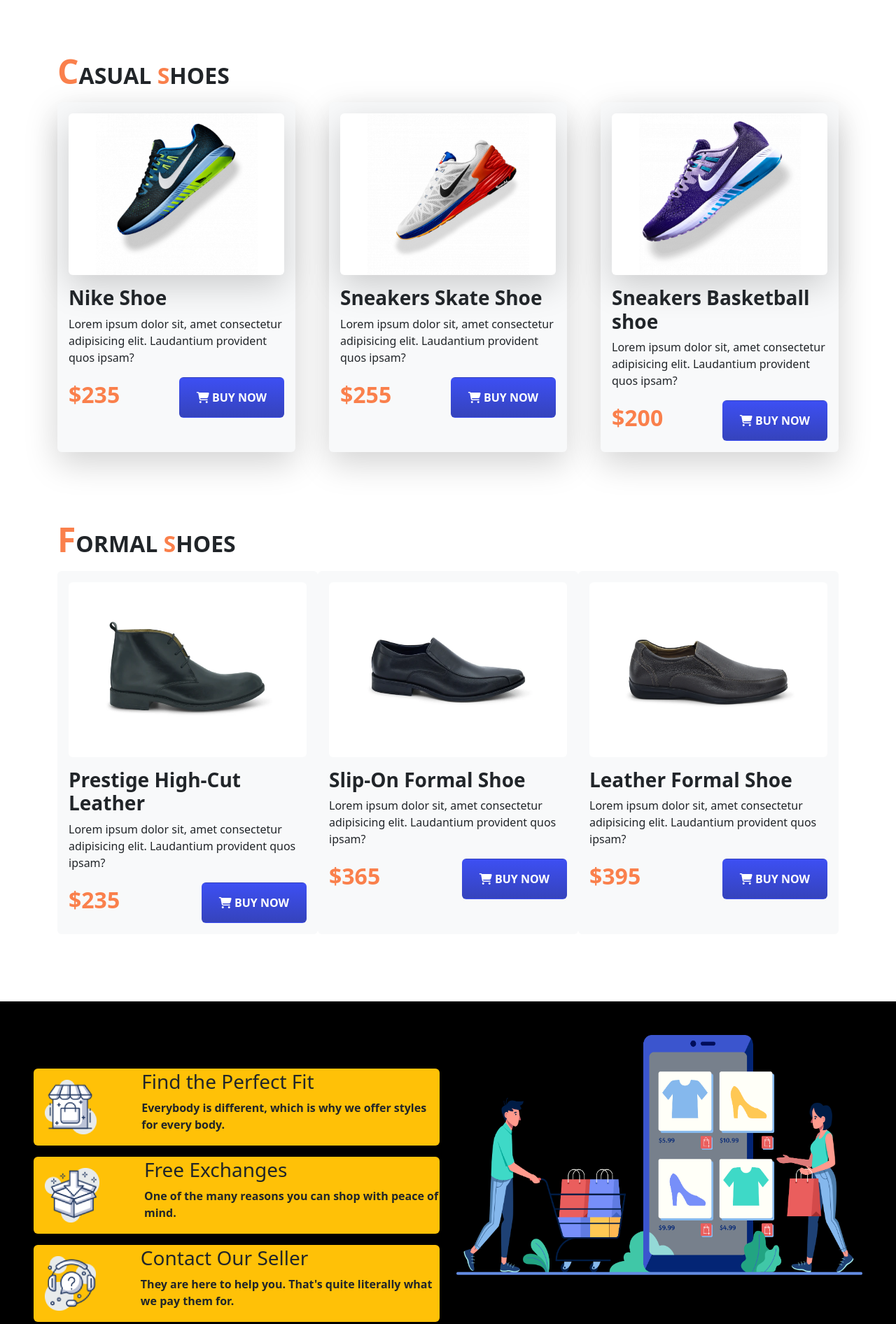
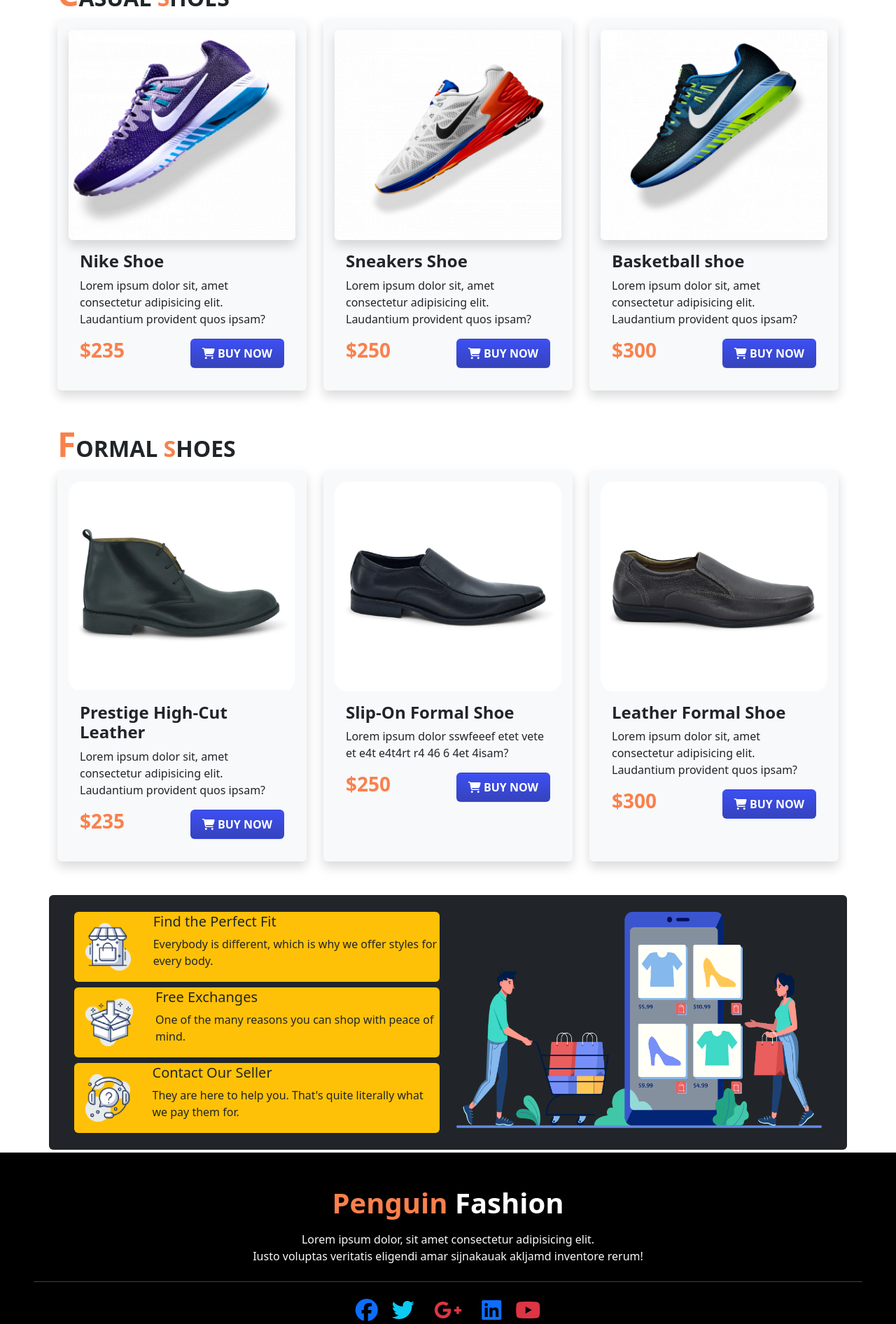
Before and after one commit to Jobayer109/Nike-fashion, a plain HTML site: page index.html in a window 1280 px wide. Shown: the part 636-2528 px from the top of the page at 70% size. Drawn offline with Linux system fonts and the light colour scheme.

Commit message:
almost done

```diff
--- a/index.html
+++ b/index.html
@@ -16,57 +16,53 @@
 
 <body>
     <!-- header start -->
-    <header class="banner-bg-image">
-        <nav class="navbar fixed-top navbar-expand-lg bg-light shadow p-3">
+    <header class="header-section" id="home">
+        <nav class="navbar fixed-top navbar-expand-lg bg-light shadow">
             <div class="container">
-                <img class="image-fluid w-25" src="./icons/Logo.png" alt="">
                 <button class="navbar-toggler" type="button" data-bs-toggle="collapse"
-                    data-bs-target="#navbarSupportedContent" aria-controls="navbarSupportedContent"
-                    aria-expanded="false" aria-label="Toggle navigation">
+                    data-bs-target="#navbarTogglerDemo03" aria-controls="navbarTogglerDemo03" aria-expanded="false"
+                    aria-label="Toggle navigation">
                     <span class="navbar-toggler-icon"></span>
                 </button>
-                <div class="collapse navbar-collapse   justify-content-end" id="navbarSupportedContent">
-                    <ul class="navbar-nav">
-                        <li class="nav-item">
-                            <a class="nav-link-active fw-bold banner-title-down text-decoration-none me-3 fs-5"
-                                aria-current="page" href="#home">Home</a>
+                <!-- <a class="navbar-brand" href="#home">Navbar</a> -->
+                <img class="image-fluid w-25 me-5" src="./icons/Logo.png" alt="">
+                <div class="collapse navbar-collapse  justify-content-end" id="navbarTogglerDemo03">
+                    <ul class="navbar-nav me-auto mb-2 mb-lg-0 ms-5 fw-semibold">
+                        <li class="nav-item ms-2">
+                            <a class="nav-link active" aria-current="page" href="#home">Home</a>
                         </li>
-                        <li class="nav-item">
-                            <a class="nav-link-active fw-bold banner-title-down text-decoration-none ms-3 me-3 fs-5"
-                                href="#casual-shoes">Casual Shoes</a>
+                        <li class="nav-item ms-2">
+                            <a class="nav-link active" href="#formal">Formal</a>
                         </li>
-                        <li class="nav-item">
-                            <a class="nav-link-active fw-bold banner-title-down text-decoration-none ms-3 me-3 fs-5"
-                                href="#formal-shoes">Formal Shoes</a>
+                        <li class="nav-item ms-2">
+                            <a class="nav-link active" href="#casual">Casual</a>
                         </li>
-                        <li class="nav-item">
-                            <a class="nav-link-active fw-bold banner-title-down text-decoration-none ms-3 me-3 fs-5"
-                                href="#services">Services</a>
-                        </li>
-                        <li class="nav-item">
-                            <a class="nav-link-active fw-bold banner-title-down text-decoration-none ms-3 fs-5"
-                                href="#contact-us">Contact Us</a>
+                        <li class="nav-item ms-2">
+                            <a class="nav-link active" href="#about">About</a>
                         </li>
                     </ul>
+                    <form class="d-flex" role="search">
+                        <input class="form-control me-2" type="search" placeholder="Search" aria-label="Search">
+                        <button class="btn btn-outline-success fw-bold" type="submit ">Search</button>
+                    </form>
                 </div>
             </div>
         </nav>
+        <section class="banner-section banner-bg-image shadow" id="home">
+            <div class="container text-center">
+                <div class="row row-cols-1 row-cols-md-2  mt-5  align-items-center justify-content-center">
+                    <div class="col text-start p-5">
+                        <h1><span class="banner-title-up display-4 fw-bold">NIKE REACT</span> <br> <span
+                                class="banner-title-down display-5 fw-bold">INFINITY RUN 2</span> </h1>
+                        <p>Lorem Ipsum is simply dummy text of <br> the printing
+                            and typesetting industry.</p>
+                        <button class="btn button-bg text-white fw-semibold px-3 py-2"> <i
+                                class="fa-solid fa-cart-shopping"></i> BUY NOW</button>
+                    </div>
+                    <div class="col">
+                        <img class="img-fluid" src="./images/Group 33092.png" alt="">
+                    </div>
 
-        <section class="banner-section" id="home">
-            <div class="container">
-                <div class="d-flex align-items-center justify-content-between mt-5 p-5">
-                    <div>
-                        <h1 class="fw-bold"> <span class="banner-title-up display-2 fw-bold">NIKE REACT</span> <br>
-                            <span class="text-white  display-4 fw-bold">INFINITY RUN 2</span>
-                        </h1>
-                        <p class="fw-normal mt-3 mb-4 text-light">Lorem Ipsum is simply dummy text of the printing <br>
-
-                            and typesetting industry.</p>
-                        <button class="btn button-bg text-white fw-semibold px-4 py-3"><i
-                                class="fa-solid fa-cart-shopping"></i> BUY
-                            NOW</button>
-                    </div>
-                    <img class="w-50" src="./images/Group 33092.png" alt="">
                 </div>
             </div>
         </section>
@@ -77,164 +73,181 @@
     <!-- main start  -->
     <main>
         <!-- Casual Shoes section Start  -->
-        <section class="Casual-shoes section" id="casual-shoes">
+        <section class="casual-shoes" id="casual">
             <div class="container">
-                <h2 class=" fw-bold mt-5 mb-3 "><span class="banner-title-up display-5 fw-bold">C</span>ASUAL <span
-                        class="banner-title-up fw-bold">S</span>HOES</h2>
+                <h2 class=" fw-bold"><span class="banner-title-up display-5  fw-bold">C</span>ASUAL <span
+                        class="banner-title-up">S</span>HOES</h2>
+                <div class="row row-cols-1 row-cols-md-2 row-cols-lg-3 g-4">
+                    <div class="col">
+                        <div class="card h-100 p-3 border-0 bg-light shadow">
+                            <img src="./images/resize-16589264671974024784casual1.png"
+                                class="card-img-top shadow rounded casual-shoes-img" alt="...">
+                            <div class="card-body">
+                                <h4 class="card-title fw-bold">Nike Shoe</h4>
+                                <p class="card-text">Lorem ipsum dolor sit, amet consectetur adipisicing elit.
+                                    Laudantium provident quos ipsam?</p>
+                                <div class="d-flex justify-content-between">
+                                    <h3 class="banner-title-up fw-bold">$235</h3>
+                                    <div>
+                                        <button class="btn button-bg text-white fw-semibold px-3 py-2"> <i
+                                                class="fa-solid fa-cart-shopping"></i> BUY NOW</button>
+                                    </div>
+                                </div>
+                            </div>
 
-                <div class="d-flex">
-                    <div class="bg-light p-3 rounded shadow-lg">
-                        <div>
-                            <div class="bg-white rounded text-center shadow-lg">
-                                <img class="w-75 " src="/images/resize-1658926524595339304casual3.png" alt="">
-                            </div>
-                            <h3 class="fw-bold mt-3">Nike Shoe</h3>
-                            <p>Lorem ipsum dolor sit, amet consectetur adipisicing elit. Laudantium provident quos
-                                ipsam?
-                            </p>
-                        </div>
-                        <div class="d-flex justify-content-between align-items-center">
-                            <h2 class="banner-title-up fw-bold">$235</h2>
-                            <button class="btn button-bg fw-semibold text-white px-4 py-3"><i
-                                    class="fa-solid fa-cart-shopping"></i> BUY NOW</button>
                         </div>
                     </div>
-                    <div class="bg-light p-3 rounded shadow-lg ms-5 me-5">
-                        <div>
-                            <div class="bg-white rounded text-center shadow-lg">
-                                <img class="w-75 " src="/images/resize-16589265001188981931casual2.png" alt="">
+                    <div class="col">
+                        <div class="card h-100 p-3 border-0 bg-light shadow">
+                            <img src="./images/resize-16589265001188981931casual2.png"
+                                class="card-img-top shadow rounded casual-shoes-img" alt="...">
+                            <div class="card-body">
+                                <h4 class="card-title fw-bold">Sneakers Shoe</h4>
+                                <p class="card-text">Lorem ipsum dolor sit, amet consectetur adipisicing elit.
+                                    Laudantium provident quos ipsam?</p>
+                                <div class="d-flex justify-content-between">
+                                    <h3 class="banner-title-up fw-bold">$250</h3>
+                                    <div>
+                                        <button class="btn button-bg text-white fw-semibold px-3 py-2"> <i
+                                                class="fa-solid fa-cart-shopping"></i> BUY NOW</button>
+                                    </div>
+                                </div>
                             </div>
-                            <h3 class="fw-bold mt-3">Sneakers Skate Shoe</h3>
-                            <p>Lorem ipsum dolor sit, amet consectetur adipisicing elit. Laudantium provident quos
-                                ipsam?
-                            </p>
-                        </div>
-                        <div class="d-flex justify-content-between align-items-center">
-                            <h2 class="banner-title-up fw-bold">$255</h2>
-                            <button class="btn button-bg fw-semibold text-white px-4 py-3"><i
-                                    class="fa-solid fa-cart-shopping"></i> BUY NOW</button>
+
                         </div>
                     </div>
-                    <div class="bg-light p-3 rounded shadow-lg">
-                        <div>
-                            <div class="bg-white rounded text-center shadow-lg">
-                                <img class="w-75 " src="/images/resize-16589264671974024784casual1.png" alt="">
+                    <div class="col">
+                        <div class="card h-100 p-3 border-0 bg-light shadow">
+                            <img src="./images/resize-1658926524595339304casual3.png"
+                                class="card-img-top shadow rounded casual-shoes-img" alt="...">
+                            <div class="card-body">
+                                <h4 class="card-title fw-bold">Basketball shoe</h4>
+                                <p class="card-text">Lorem ipsum dolor sit, amet consectetur adipisicing elit.
+                                    Laudantium provident quos ipsam?</p>
+                                <div class="d-flex justify-content-between">
+                                    <h3 class="banner-title-up fw-bold">$300</h3>
+                                    <div>
+                                        <button class="btn button-bg text-white fw-semibold px-3 py-2"> <i
+                                                class="fa-solid fa-cart-shopping"></i> BUY NOW</button>
+                                    </div>
+                                </div>
                             </div>
-                            <h3 class="fw-bold mt-3">Sneakers Basketball shoe</h3>
-                            <p>Lorem ipsum dolor sit, amet consectetur adipisicing elit. Laudantium provident quos
-                                ipsam?
-                            </p>
-                        </div>
-                        <div class="d-flex justify-content-between align-items-center">
-                            <h2 class="banner-title-up fw-bold">$200</h2>
-                            <button class="btn button-bg fw-semibold text-white px-4 py-3"><i
-                                    class="fa-solid fa-cart-shopping"></i> BUY NOW</button>
+
                         </div>
                     </div>
                 </div>
             </div>
+
         </section>
         <!-- Casual Shoes section end -->
         <br>
         <br>
+
         <!-- Formal Shoes section Start  -->
-        <section class="formal-shes section" id="formal-shoes">
+        <section class="casual-shoes" id="formal">
             <div class="container">
-                <h2 class=" fw-bold mt-5 mb-3"><span class="banner-title-up display-5 fw-bold">F</span>ORMAL <span
-                        class="banner-title-up fw-bold">S</span>HOES</h2>
+                <h2 class=" fw-bold"><span class="banner-title-up display-5  fw-bold">F</span>ORMAL <span
+                        class="banner-title-up">S</span>HOES</h2>
+                <div class="row row-cols-1 row-cols-md-2 row-cols-lg-3 g-4">
+                    <div class="col">
+                        <div class="card h-100 p-3 border-0 bg-light shadow">
+                            <img src="./images/formal-1.png" class="card-img-top rounded casual-shoes-img" alt="...">
+                            <div class="card-body">
+                                <h4 class="card-title fw-bold">Prestige High-Cut Leather</h4>
+                                <p class="card-text">Lorem ipsum dolor sit, amet consectetur adipisicing elit.
+                                    Laudantium provident quos ipsam?</p>
+                                <div class="d-flex justify-content-between">
+                                    <h3 class="banner-title-up fw-bold">$235</h3>
+                                    <div>
+                                        <button class="btn button-bg text-white fw-semibold px-3 py-2"> <i
+                                                class="fa-solid fa-cart-shopping"></i> BUY NOW</button>
+                                    </div>
+                                </div>
+                            </div>
 
-                <div class="d-flex">
-                    <div class="bg-light p-3 rounded">
-                        <div>
-                            <div class="bg-white rounded text-center">
-                                <img class="w-75 " src="/images/formal-1.png" alt="">
-                            </div>
-                            <h3 class="fw-bold mt-3">Prestige High-Cut Leather</h3>
-                            <p>Lorem ipsum dolor sit, amet consectetur adipisicing elit. Laudantium provident quos
-                                ipsam?
-                            </p>
-                        </div>
-                        <div class="d-flex justify-content-between align-items-center">
-                            <h2 class="banner-title-up fw-bold">$235</h2>
-                            <button class="btn button-bg fw-semibold text-white px-4 py-3"><i
-                                    class="fa-solid fa-cart-shopping"></i> BUY NOW</button>
                         </div>
                     </div>
-                    <div class="bg-light p-3 rounded">
-                        <div>
-                            <div class="bg-white rounded text-center">
-                                <img class="w-75 " src="/images/formal-2.png" alt="">
+                    <div class="col">
+                        <div class="card h-100 p-3 border-0 bg-light shadow">
+                            <img src="./images/formal-2.png" class="card-img-top rounded casual-shoes-img" alt="...">
+                            <div class="card-body">
+                                <h4 class="card-title fw-bold">Slip-On Formal Shoe</h4>
+                                <p class="card-text">Lorem ipsum dolor sswfeeef etet vete et e4t e4t4rt r4 46 6 4et
+                                    4isam?</p>
+                                <div class="d-flex justify-content-between">
+                                    <h3 class="banner-title-up fw-bold">$250</h3>
+                                    <div>
+                                        <button class="btn button-bg text-white fw-semibold px-3 py-2"> <i
+                                                class="fa-solid fa-cart-shopping"></i> BUY NOW</button>
+                                    </div>
+                                </div>
                             </div>
-                            <h3 class="fw-bold mt-3">Slip-On Formal Shoe</h3>
-                            <p>Lorem ipsum dolor sit, amet consectetur adipisicing elit. Laudantium provident quos
-                                ipsam?
-                            </p>
-                        </div>
-                        <div class="d-flex justify-content-between align-items-center">
-                            <h2 class="banner-title-up fw-bold">$365</h2>
-                            <button class="btn button-bg fw-semibold text-white px-4 py-3"><i
-                                    class="fa-solid fa-cart-shopping"></i> BUY NOW</button>
+
                         </div>
                     </div>
-                    <div class="bg-light p-3 rounded">
-                        <div>
-                            <div class="bg-white rounded text-center">
-                                <img class="w-75 " src="/images/formal-3.png" alt="">
+                    <div class="col">
+                        <div class="card h-100 p-3 border-0 bg-light shadow">
+                            <img src="./images/formal-3.png" class="card-img-top  rounded casual-shoes-img" alt="...">
+                            <div class="card-body">
+                                <h4 class="card-title fw-bold">Leather Formal Shoe</h4>
+                                <p class="card-text">Lorem ipsum dolor sit, amet consectetur adipisicing elit.
+                                    Laudantium provident quos ipsam?</p>
+                                <div class="d-flex justify-content-between">
+                                    <h3 class="banner-title-up fw-bold">$300</h3>
+                                    <div>
+                                        <button class="btn button-bg text-white fw-semibold px-3 py-2"> <i
+                                                class="fa-solid fa-cart-shopping"></i> BUY NOW</button>
+                                    </div>
+                                </div>
                             </div>
-                            <h3 class="fw-bold mt-3">Leather Formal Shoe</h3>
-                            <p>Lorem ipsum dolor sit, amet consectetur adipisicing elit. Laudantium provident quos
-                                ipsam?
-                            </p>
-                        </div>
-                        <div class="d-flex justify-content-between align-items-center">
-                            <h2 class="banner-title-up fw-bold">$395</h2>
-                            <button class="btn button-bg fw-semibold text-white px-4 py-3"><i
-                                    class="fa-solid fa-cart-shopping"></i> BUY NOW</button>
+
                         </div>
                     </div>
                 </div>
             </div>
+
         </section>
         <!-- Formal Shoes section End -->
         <br>
         <br>
+
         <!-- Services section start  -->
-        <section class="Contact-section" id="services">
-            <!-- <div class="container"> -->
-            <div class="row mt-5 bg-black p-5">
-                <div class="col-6 w-50 mt-5">
-                    <div class="col-lg-12 d-flex align-items-center bg-warning shadow rounded">
-                        <img class="contact-icon p-3" src="./icons/image 12.png" alt="">
-                        <div class=" ms-5">
-                            <h3>Find the Perfect Fit</h3>
-                            <p class="fw-semibold">Everybody is different, which is why we
-
-                                offer styles for every body.</p>
+        <section class="service-section" id="about">
+            <div class="container">
+                <div class="row row-cols-1 row-cols-md-2  bg-dark p-4 rounded">
+                    <div class="col">
+                        <div class=" bg-warning rounded">
+                            <div class="d-flex align-items-center">
+                                <img class="service-icon p-3 " src="./icons/image 12.png" alt="">
+                                <div class="ms-3">
+                                    <h5>Find the Perfect Fit</h5>
+                                    <p>Everybody is different, which is why we offer styles for every body.</p>
+                                </div>
+                            </div>
+                        </div>
+                        <div class=" bg-warning rounded mt-2 mb-2">
+                            <div class="d-flex align-items-center">
+                                <img class="service-icon p-3 " src="./icons/image 13.png" alt="">
+                                <div class="ms-3">
+                                    <h5>Free Exchanges</h5>
+                                    <p>One of the many reasons you can shop with peace of mind.</p>
+                                </div>
+                            </div>
+                        </div>
+                        <div class=" bg-warning rounded">
+                            <div class="d-flex align-items-center">
+                                <img class="service-icon p-3 " src="./icons/image 14.png" alt="">
+                                <div class="ms-3">
+                                    <h5>Contact Our Seller</h5>
+                                    <p>They are here to help you. That's quite literally what we pay them for.</p>
+                                </div>
+                            </div>
                         </div>
                     </div>
-                    <div class="col-lg-12 d-flex align-items-center bg-warning shadow rounded mt-3 mb-3">
-                        <img class="contact-icon p-3" src="./icons/image 13.png" alt="">
-                        <div class=" ms-5">
-                            <h3>Free Exchanges</h3>
-                            <p class="fw-semibold">One of the many reasons you can shop
-
-                                with peace of mind.</p>
-                        </div>
-                    </div>
-                    <div class="col-lg-12 d-flex align-items-center bg-warning shadow rounded mb-5">
-                        <img class="contact-icon p-3" src="./icons/image 14.png" alt="">
-                        <div class=" ms-5">
-                            <h3>Contact Our Seller</h3>
-                            <p class="fw-semibold">They are here to help you. That's quite
-
-                                literally what we pay them for.</p>
-                        </div>
+                    <div class="col">
+                        <img src="./icons/XMLID 1.png" alt="" class="img-fluid">
                     </div>
                 </div>
-                <div class="col-6">
-                    <img class="w-100" src="./icons/XMLID 1.png" alt="">
-                </div>
-            </div>
             </div>
         </section>
         <!-- Services section end -->
--- a/style.css
+++ b/style.css
@@ -15,18 +15,20 @@
     color: #FFF9F4;
 }
 
-.casual-shoes-bg {
-    background-color: #ebeae5;
-}
-
-.contact-icon {
-    height: 110px;
-    width: 110px;
-}
-
 .banner-bg-image {
-    background-image: url(images/black-and-gray-wave-abstract-background-free-vector.png);
+    background-image: url(images/banner.jpg);
     background-size: cover;
     background-repeat: no-repeat;
     background-position: center;
 }
+
+.casual-shoes-img {
+    width: 280px;
+    height: 300px;
+
+}
+
+.service-icon {
+    height: 100px;
+    width: 100px;
+}
```
Also changed, not shown: images/banner.jpg (added), images/black-and-gray-wave-abstract-background-free-vector.png (deleted).
